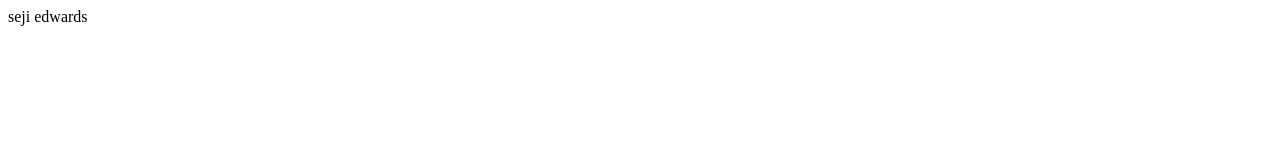
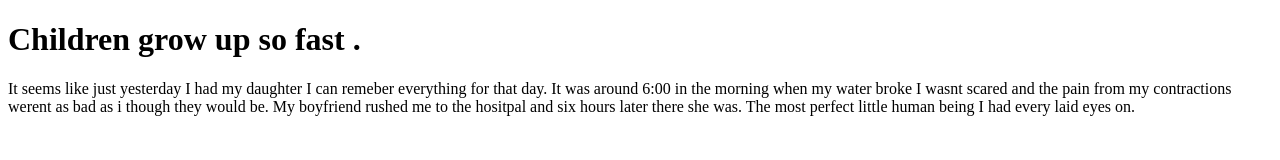
Before and after one commit to sedwards154/html-me-somehting, a plain HTML site: page index.html in a window 1280 px wide. Drawn offline with Linux system fonts and the light colour scheme.

Commit message:
created index.html file

```diff
--- a/index.html
+++ b/index.html
@@ -1 +1,12 @@
-<p>seji edwards</p>
+<!doctype html>
+<html>
+<head><title>Raising kambre</title></head>
+
+<body>
+<h1>Children grow up so fast .</h1>
+<p> It seems like just yesterday I had my daughter I can remeber everything for that day.
+    It was around 6:00 in the morning when my water broke I wasnt scared and the pain from my contractions werent as bad as i though they would be.
+    My boyfriend rushed me to the hositpal and six hours later there she was. The most perfect little human being I had every laid eyes on.
+</p>
+</body>
+</html>
```
